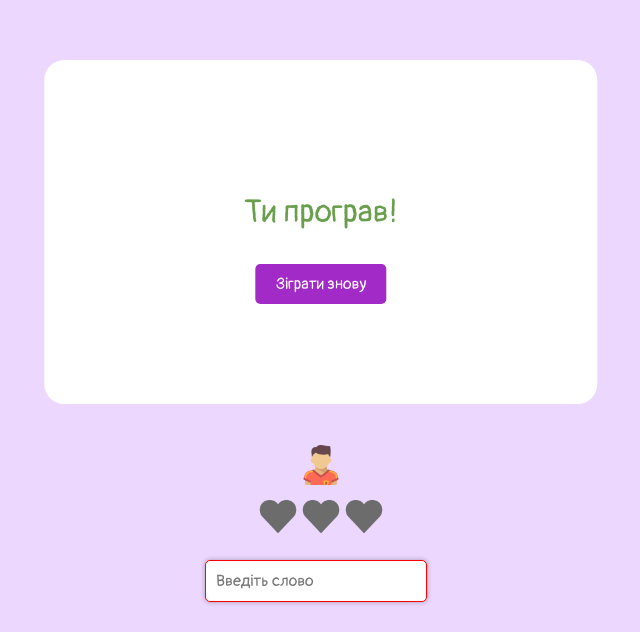
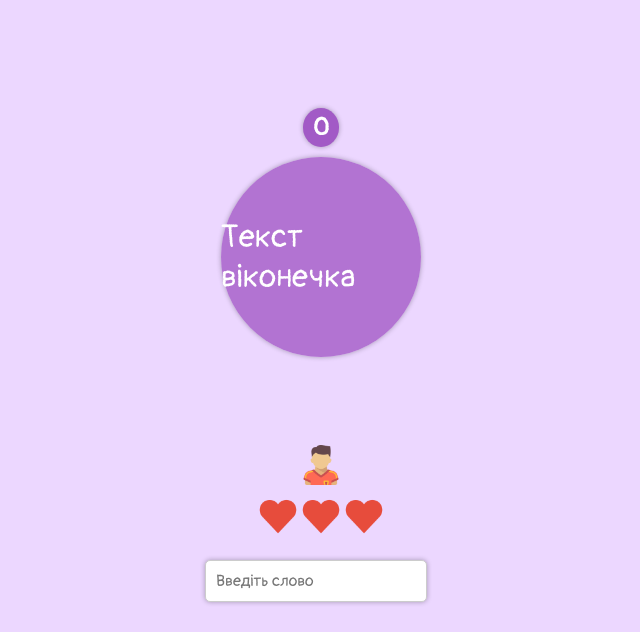
Before and after one commit to Dmutre/Match-words-browser-game, a website: page GameLobby/GameLobby.html in a window 1280 px wide. Shown: the part 168-800 px from the top of the page, without its empty margins (319-959 px from the left). Drawn offline with Linux system fonts and the light colour scheme; no server answers.

Commit message:
0.6.2
Now we have counter and opportunity to win

```diff
--- a/GameLobby/GameLobby.css
+++ b/GameLobby/GameLobby.css
@@ -10,6 +10,23 @@
   align-items: center;
   justify-content: center;
   height: 100vh;
+}
+
+.counter {
+  display: flex;
+  align-items: center;
+  justify-content: center;
+  margin-bottom: 10px;
+}
+
+#counterValue {
+  font-size: 24px;
+  font-weight: bold;
+  color: #ffffff;
+  background-color: #a25ac6;
+  padding: 5px 10px;
+  border-radius: 50%;
+  box-shadow: 0 0 5px rgba(0, 0, 0, 0.3);
 }
 
 .window {
--- a/GameLobby/GameLobby.html
+++ b/GameLobby/GameLobby.html
@@ -11,12 +11,15 @@
 <body>
   <div class="container">
     <div class="table">
+      <div class="counter">
+        <span id="counterValue">0</span>
+      </div>
       <div class="window">
         <p id="messageWindow">Текст віконечка</p>
       </div>
     </div>
     <div class="game-over">
-      <p class="game-over-text">Ти програв!</p>
+      <p class="game-over-text" id="finalBorder">Ти програв!</p>
       <button onclick="reloadPage()" id="reload">Зіграти знову</button>
     </div>
     <div class="player">
--- a/GameLobby/GameLobby.js
+++ b/GameLobby/GameLobby.js
@@ -3,7 +3,10 @@
 document.addEventListener('DOMContentLoaded', initialFunction);
 const messageWindow = document.getElementById('messageWindow');
 const inputWord = document.getElementById('inputWord');
-const timeToCheck = 1000;//Time to input word before it change and count as unfound
+const endGameBorder = document.getElementById('finalBorder');
+const counterValue = document.getElementById('counterValue');
+const timeToCheck = 10000;//Time to input word before it change and count as unfound
+const pointTarget = 40; //Number of points, that player have to reach
 let timer;
 
 inputWord.addEventListener('keydown', handleEnterKey);
@@ -23,13 +26,17 @@
   location.reload();
 }
 
-function endGame(result){
-  if(result){
+function loseGame(gameOver){
+  clearTimeout(timer);
+  inputWord.removeEventListener('keydown', handleEnterKey);
+  gameOver.classList.add('active');
+}
 
-  } else {
-    clearTimeout(timer);
-    inputWord.removeEventListener('keydown', handleEnterKey);
-  }
+function winGame(){
+  clearTimeout(timer);
+  inputWord.removeEventListener('keydown', handleEnterKey);
+  endGameBorder.innerHTML = 'You won!!!';
+  document.querySelector('.game-over').classList.add('active');
 }
 
 function createHeartColorChanger() {
@@ -43,13 +50,25 @@
     heartIndex--;
 
     if (heartIndex < 0) {
-      gameOver.classList.add('active');
-      endGame(false);
+      loseGame(gameOver);
     }
   };
 }
 
 const changeHeartColor = createHeartColorChanger();
+
+function createCounter(){
+  let points = 0;
+  return function(word){
+    points += word.length; //We add length of correct word to points. One letter- one point
+    counterValue.innerHTML = points;
+    if(points >= pointTarget){
+      winGame();
+    }
+  }
+}
+
+const addPoints = createCounter();
 
 function wordReq(){
   fetch('/getWord')
@@ -92,6 +111,17 @@
   inputWord.classList.remove('shake-animation');
 }
 
+function checkCorrectness(answer, word){
+  if(answer.success === true){
+    wordReq();
+    startTimer();
+    addPoints(word);
+    borderColor(true);
+  } else{
+    borderColor(false);
+  }
+}
+
 function sendWord(){
   const inputValue = inputWord.value;
 
@@ -105,13 +135,7 @@
     .then(response => response.json())
     .then(result => {
       console.log('Отримано результат від сервера:', result);
-      if (result.success === true) {
-        wordReq();
-        startTimer();
-        borderColor(true);
-      } else{
-        borderColor(false);
-      }
+      checkCorrectness(result, inputValue);
     })
     .catch(error => {
       console.log('Сталася помилка:', error);
```
